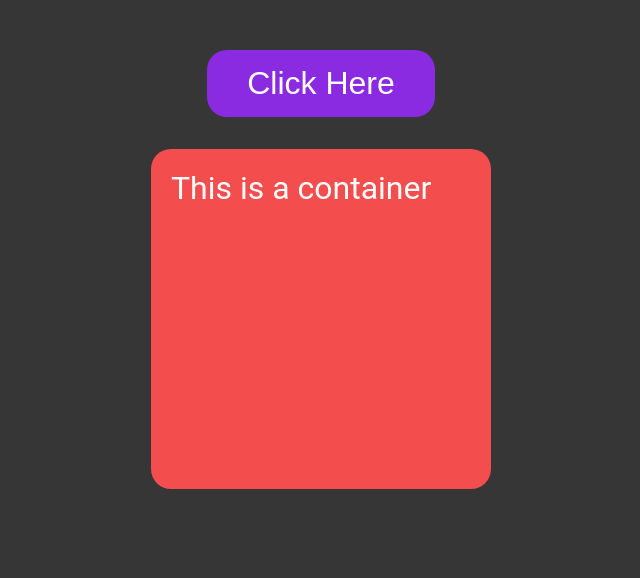
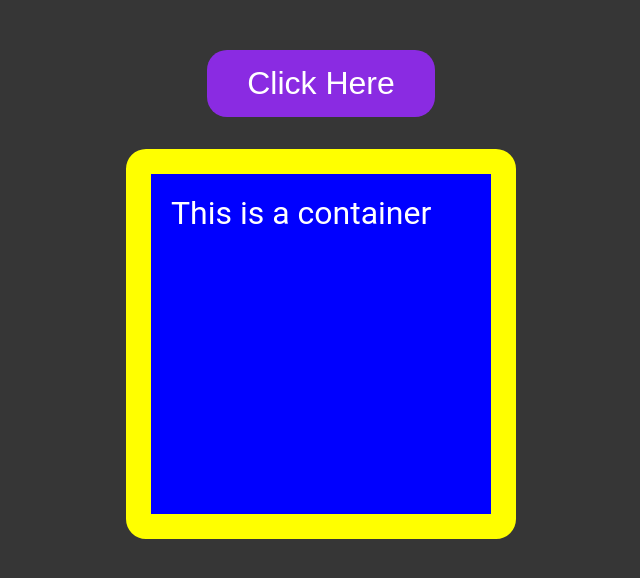
Before and after one commit to bharatwalejain/MFC-Space-Game, a plain HTML site: page Starter/index.html in a window 1280 px wide. Both pictures are taken after a click on the button "Click Here". Shown: the whole page, without its empty margins (319-959 px from the left). Drawn offline with Linux system fonts and the light colour scheme.

Commit message:
Learning JS DOM

```diff
--- a/Starter/index.html
+++ b/Starter/index.html
@@ -11,6 +11,19 @@
       <button class="btn">Click Here</button>
       <div class="container">This is a container</div>
     </section>
-    <script></script>
+    <script>
+      const btn = document.querySelector(".btn");
+      const container = document.querySelector(".container");
+      btn.addEventListener("click", function(){
+        console.log("Button Clicked");
+        container.style.backgroundColor = "blue";
+        container.style.border = "25px solid yellow";
+      });
+      btn.addEventListener("mouseover", function(){
+        console.log("Mouse Over");
+        container.style.backgroundColor = "green";
+        container.style.border = "10px solid red";
+      });
+    </script>
   </body>
 </html>
```
